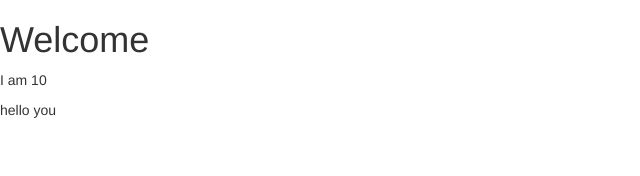
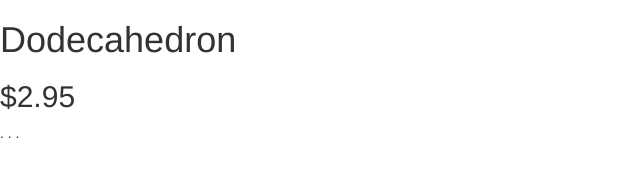
Before and after one commit to schifano/code-school, a plain HTML site: page angular/index.html in a window 1280 px wide. Shown: the whole page, without its empty margins (0-640 px from the left). Drawn offline with Linux system fonts and the light colour scheme.

Commit message:
Add controller

```diff
--- a/angular/index.html
+++ b/angular/index.html
@@ -6,12 +6,15 @@
 </head>
 <!-- Directive and name of function being called -->
 <body>
+	<!-- Directive		  Controller Name    Alias -->
+	<div ng-controller="StoreController as store">
+		<h1>{{store.product.name}}</h1>
+		<h2>${{store.product.price}}</h2>
+		<p>{{store.product.description}}</p>
+	</div>
+
+	<!-- Scripts -->
 	<script type="text/javascript" src="angular.min.js"></script>
 	<script type="text/javascript" src="app.js"></script>
-	<h1>Welcome</h1>
-
-	<!-- Expression -->
-	<p>I am {{4+6}}</p>
-	<p>{{"hello" + " you"}}</p>
 </body>
 </html>
```
